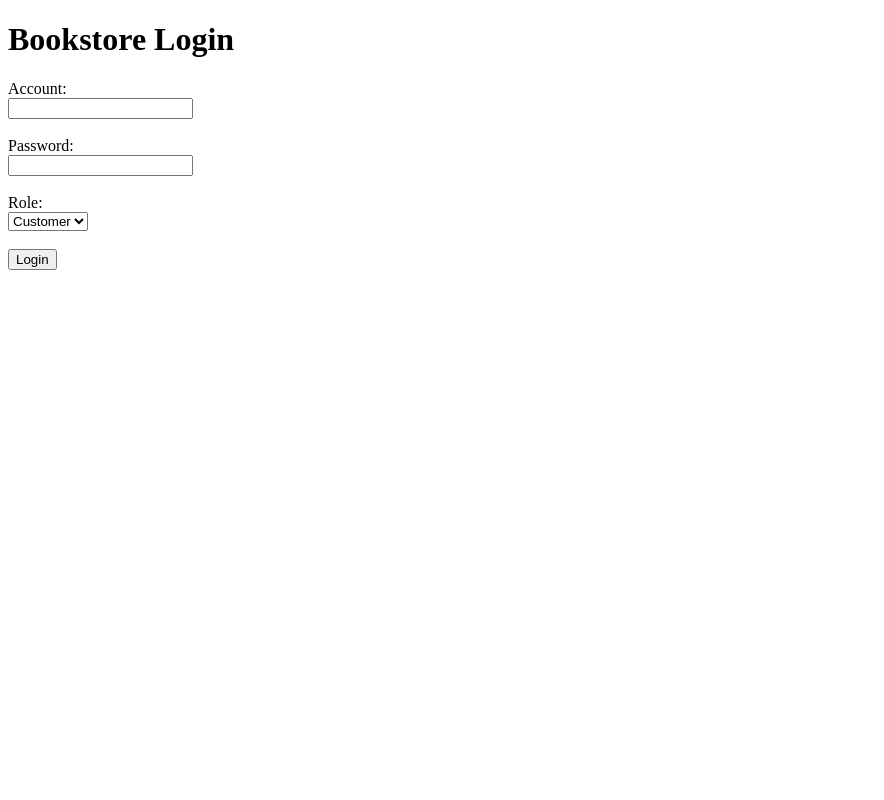
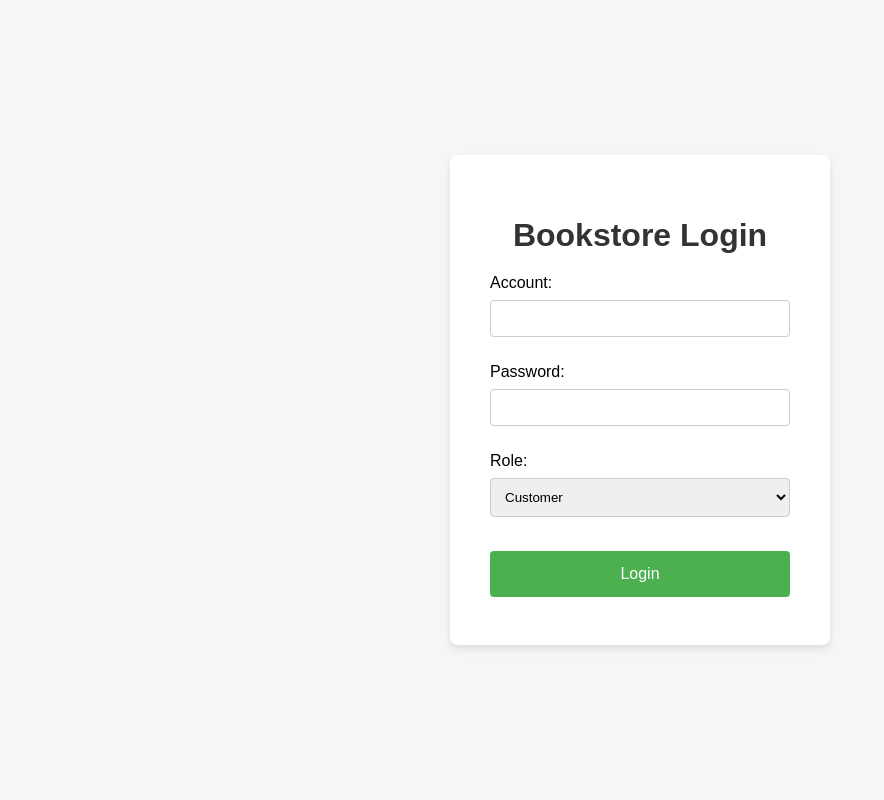
Before and after one commit to Jackson162/114-1-ntut-database-system, a FastAPI app: page /frontend/auth/login in a window 1280 px wide. Shown: the whole page, without its empty margins (0-884 px from the left). Run offline with FastAPI, Linux system fonts and the light colour scheme; parts of the project's set-up code (start-up, migrations or seed data) failed here and were passed over.

Commit message:
style(login): Apply CSS in login page

```diff
--- a/app/router/template/auth/login.jinja
+++ b/app/router/template/auth/login.jinja
@@ -1,11 +1,67 @@
 <!DOCTYPE html>
 <html>
 <head>
-    <title>Login</title>
-
+    <title>Bookstore Login</title>
+    <style>
+        body {
+            font-family: Arial, sans-serif;
+            display: flex;
+            flex-direction: column;
+            align-items: center;
+            justify-content: center;
+            height: 100vh;
+            margin: 0;
+            background-color: #f4f7f6; /* 淺灰色背景 */
+        }
+        .login-container {
+            background-color: #ffffff; /* 白色容器 */
+            padding: 40px;
+            border-radius: 8px;
+            box-shadow: 0 4px 8px rgba(0, 0, 0, 0.1);
+            width: 300px;
+        }
+        h1 {
+            color: #333;
+            text-align: center;
+            margin-bottom: 20px;
+        }
+        input[type="text"], input[type="password"], select {
+            width: 100%;
+            padding: 10px;
+            margin: 8px 0;
+            display: inline-block;
+            border: 1px solid #ccc;
+            border-radius: 4px;
+            box-sizing: border-box; /* 確保 padding 不會增加寬度 */
+        }
+        input[type="submit"] {
+            width: 100%;
+            background-color: #4CAF50; /* 綠色按鈕 */
+            color: white;
+            padding: 14px 20px;
+            margin: 8px 0;
+            border: none;
+            border-radius: 4px;
+            cursor: pointer;
+            font-size: 16px;
+        }
+        input[type="submit"]:hover {
+            background-color: #45a049;
+        }
+        .error, .success {
+            padding: 10px;
+            border-radius: 4px;
+            margin-bottom: 15px;
+            text-align: center;
+        }
+        .error {
+            background-color: #fdd;
+            color: red;
+        }
+    </style>
 </head>
 <body>
-
+    <div class="login-container">
         <h1>Bookstore Login</h1>
 
             {% if login_error %}
@@ -38,6 +94,7 @@
     </form>
     <div id="login_error" hidden>
       <h1>login error!!!!!</h1>
+    </div>
     </div>
     <script>
     const form = document.getElementById('login_form');
```
Lines whose indentation alone changed are shown as unchanged.
